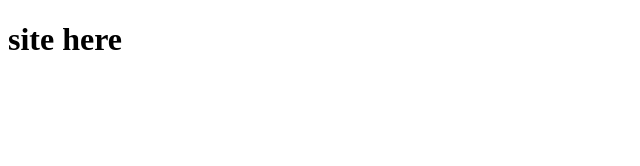
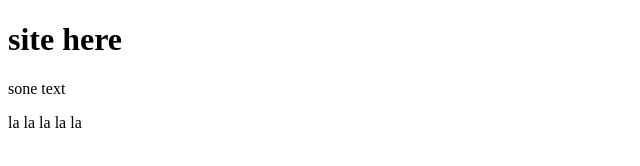
Before and after one commit to kindghost/test, a plain HTML site: page index.html in a window 1280 px wide. Shown: the whole page, without its empty margins (0-640 px from the left). Drawn offline with Linux system fonts and the light colour scheme.

Commit message:
second commit

```diff
--- a/index.html
+++ b/index.html
@@ -9,5 +9,7 @@
 </head>
 <body>
     <h1>site here</h1>
+    <p>sone text</p>
+    <p>la la la la la</p>
 </body>
 </html>
```
